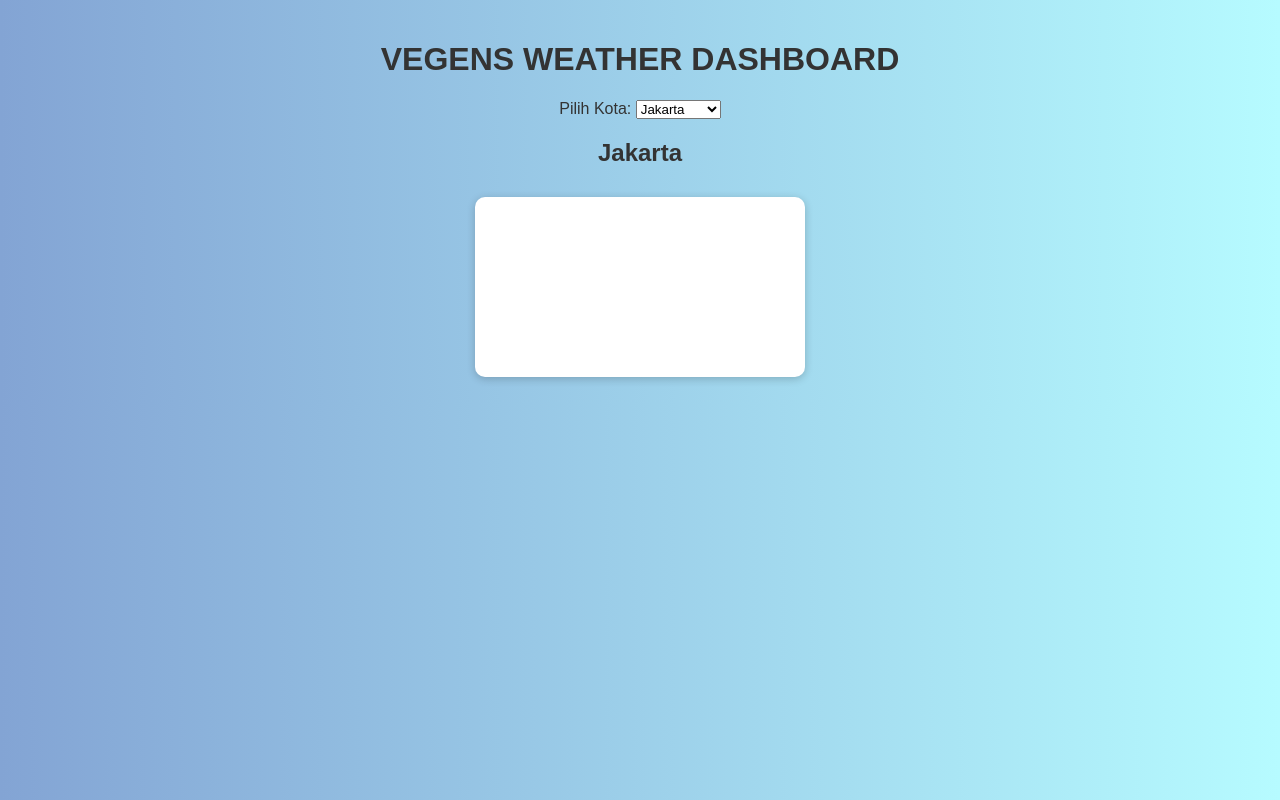
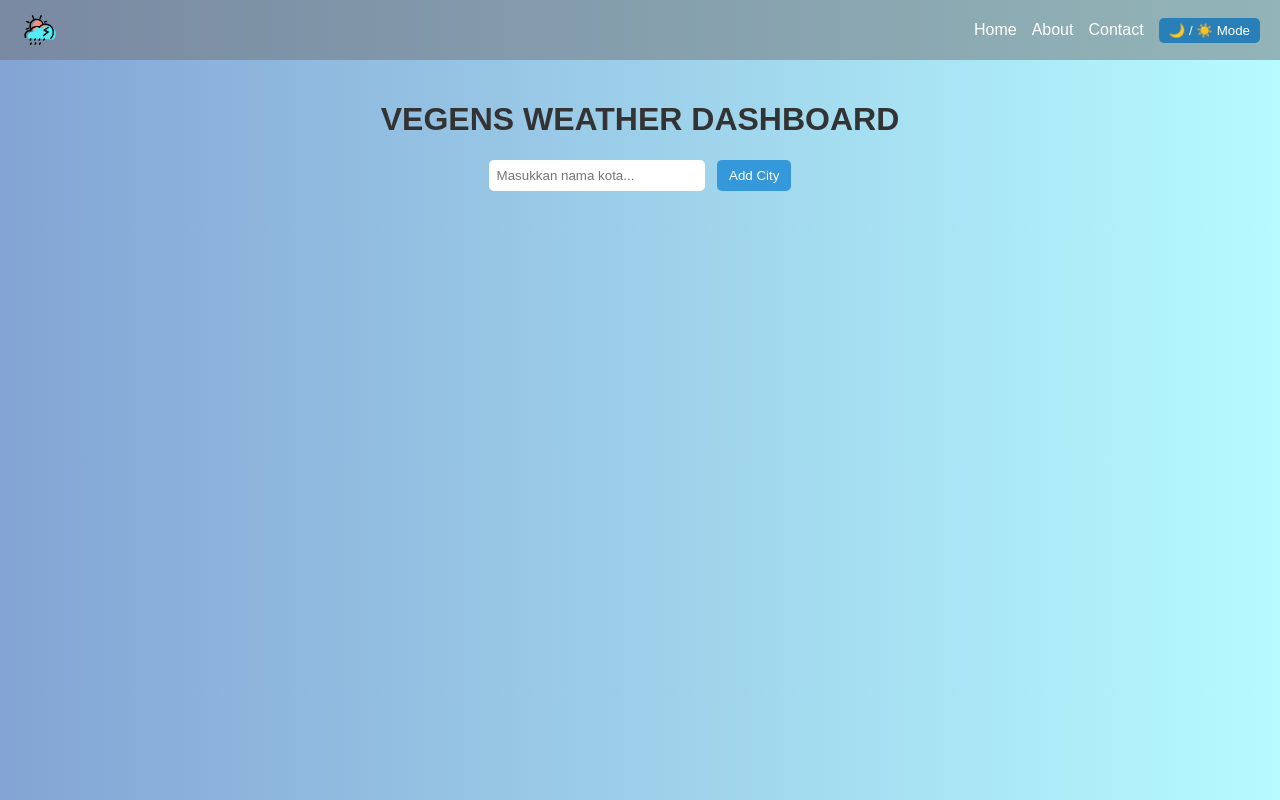
Before and after one commit to MuhammadHoil/Vegens-Weather-Dashboard, a plain HTML site: page index.html in a window 1280 px wide. Drawn offline with nearby package versions, Linux system fonts and the light colour scheme; no server answers.

Commit message:
update versi 1.1

```diff
--- a/index.html
+++ b/index.html
@@ -8,29 +8,30 @@
   <script src="https://cdn.jsdelivr.net/npm/chart.js"></script>
 </head>
 <body>
+  <nav class="navbar">
+    <div class="nav-logo">
+      <img src="images/weather_icon.png" alt="">
+    </div>
+    <div class="nav-links">
+      <a href="#">Home</a>
+      <a href="#">About</a>
+      <a href="#">Contact</a>
+      <button onclick="toggleDarkMode()">🌙 / ☀️ Mode</button>
+    </div>
+  </nav>
+
   <div class="container">
     <h1>VEGENS WEATHER DASHBOARD</h1>
 
-    <div class="city-selector">
-      <label for="city">Pilih Kota:</label>
-      <select id="city">
-        <option value="Jakarta">Jakarta</option>
-        <option value="Bogor">Bogor</option>
-        <option value="Depok">Depok</option>
-        <option value="Tangerang">Tangerang</option>
-        <option value="Bekasi">Bekasi</option>
-      </select>
+    <div class="controls">
+      <input type="text" id="city-input" placeholder="Masukkan nama kota..." />
+      <button onclick="addCity()">Add City</button>
     </div>
 
-    <div class="weather-info">
-      <h2 id="city-name">Jakarta</h2>
-      <p id="description"></p>
-      <p id="temperature"></p>
+    <div class="city-list" id="city-list">
+      <!-- Cuaca dan grafik tiap kota akan masuk di sini -->
     </div>
-
-    <canvas id="weatherChart"></canvas>
   </div>
 
   <script src="script.js"></script>
 </body>
-</html>
--- a/script.js
+++ b/script.js
@@ -1,13 +1,7 @@
 const apiKey = 'd0ce870163a5038075d6be6c83cfdcf5'; // Ganti dengan API Key kamu
-const citySelector = document.getElementById('city');
-const cityName = document.getElementById('city-name');
-const description = document.getElementById('description');
-const temperature = document.getElementById('temperature');
-const ctx = document.getElementById('weatherChart').getContext('2d');
+const cities = ['Jakarta', 'Bogor', 'Depok', 'Tangerang', 'Bekasi', ''];
+const cityList = document.getElementById('city-list');
 
-let weatherChart;
-
-// Fetch dan update data cuaca
 async function fetchWeather(city) {
   try {
     const response = await fetch(
@@ -16,29 +10,47 @@ async function fetchWeather(city) {
     const data = await response.json();
 
     if (data.cod !== "200") {
-      alert("Gagal mengambil data cuaca");
-      return;
+      alert(`Gagal mengambil data untuk ${city}: ${data.message}`);
+      return null;
     }
 
-    updateWeatherInfo(data);
-    updateChart(data);
-
+    return data;
   } catch (error) {
     console.error(error);
-    alert("Terjadi kesalahan dalam mengambil data cuaca");
+    alert(`Error mengambil data untuk ${city}`);
+    return null;
   }
 }
 
-// Update informasi dasar cuaca
-function updateWeatherInfo(data) {
+function createCityCard(data) {
+  const existingCard = document.getElementById(`card-${data.city.name}`);
+  if (existingCard) {
+    existingCard.remove(); // hapus dulu biar update
+  }
+
+  const cityCard = document.createElement('div');
+  cityCard.className = 'city-card';
+  cityCard.id = `card-${data.city.name}`;
+
+  const cityName = data.city.name;
   const currentWeather = data.list[0];
-  cityName.textContent = data.city.name;
-  description.textContent = currentWeather.weather[0].description;
-  temperature.textContent = `Suhu: ${currentWeather.main.temp}°C`;
+
+  cityCard.innerHTML = `
+    <div class="weather-info">
+      <h2>${cityName}</h2>
+      <p>${currentWeather.weather[0].description}</p>
+      <p>Suhu: ${currentWeather.main.temp}°C</p>
+    </div>
+    <canvas id="chart-${cityName}"></canvas>
+  `;
+
+  cityList.appendChild(cityCard);
+  updateChart(data, `chart-${cityName}`);
 }
 
-// Update grafik cuaca
-function updateChart(data) {
+function updateChart(data, canvasId) {
+  const ctx = document.getElementById(canvasId).getContext('2d');
+
   const labels = data.list
     .filter(item => item.dt_txt.includes("12:00:00"))
     .map(item => new Date(item.dt_txt).toLocaleDateString('id-ID', { weekday: 'short', day: 'numeric' }));
@@ -47,11 +59,7 @@ function updateChart(data) {
     .filter(item => item.dt_txt.includes("12:00:00"))
     .map(item => item.main.temp);
 
-  if (weatherChart) {
-    weatherChart.destroy();
-  }
-
-  weatherChart = new Chart(ctx, {
+  new Chart(ctx, {
     type: 'line',
     data: {
       labels: labels,
@@ -76,10 +84,35 @@ function updateChart(data) {
   });
 }
 
-// Event listener perubahan kota
-citySelector.addEventListener('change', (e) => {
-  fetchWeather(e.target.value);
-});
+async function init() {
+  cityList.innerHTML = ''; // reset dulu
+  for (const city of cities) {
+    const data = await fetchWeather(city);
+    if (data) {
+      createCityCard(data);
+    }
+  }
+}
 
-// Inisialisasi awal
-fetchWeather(citySelector.value);
+function addCity() {
+  const input = document.getElementById('city-input');
+  const cityName = input.value.trim();
+  if (cityName && !cities.includes(cityName)) {
+    cities.push(cityName);
+    fetchWeather(cityName).then(data => {
+      if (data) createCityCard(data);
+    });
+    input.value = '';
+  } else {
+    alert('Kota sudah ditambahkan atau input kosong!');
+  }
+}
+
+function toggleDarkMode() {
+  document.body.classList.toggle('dark-mode');
+}
+
+// Refresh otomatis tiap 10 menit
+setInterval(init, 600000); // 600000 ms = 10 menit
+
+init();
--- a/style.css
+++ b/style.css
@@ -5,25 +5,127 @@ body {
   background: linear-gradient(to right, #83a4d4, #b6fbff);
   color: #333;
   text-align: center;
+  transition: background 0.3s, color 0.3s;
+}
+
+body.dark-mode {
+  background: linear-gradient(to right, #2c3e50, #4ca1af);
+  color: #eee;
 }
 
 .container {
   padding: 20px;
-    max-width: 600px;
+  max-width: 1200px;
   margin: auto;
 }
 
-  .city-selector {
+.navbar {
+  display: flex;
+  justify-content: space-between;
+  align-items: center;
+  background: rgba(113, 113, 114, 0.5);
+  color: white;
+  padding: 10px 20px;
+}
+
+.navbar .nav-logo {
+  font-size: 1.5em;
+  font-weight: bold;
+}
+
+.nav-logo img {
+  height: 40px; /* Sesuaikan tinggi gambar */
+  width: auto;
+  vertical-align: middle;
+}
+
+
+.navbar .nav-links {
+  display: flex;
+  align-items: center;
+  gap: 15px;
+}
+
+.navbar .nav-links a {
+  color: white;
+  text-decoration: none;
+  transition: color 0.3s;
+}
+
+.navbar .nav-links a:hover {
+  color: #ecf0f1;
+}
+
+.navbar .nav-links button {
+  background: #2980b9;
+  border: none;
+  color: white;
+  padding: 5px 10px;
+  border-radius: 5px;
+  cursor: pointer;
+}
+
+.navbar .nav-links button:hover {
+  background: #1f6391;
+}
+
+.controls {
   margin-bottom: 20px;
 }
 
+.controls input {
+  padding: 8px;
+  width: 200px;
+  border: none;
+  border-radius: 5px;
+  margin-right: 8px;
+}
+
+.controls button {
+  padding: 8px 12px;
+  border: none;
+  border-radius: 5px;
+  background: #3498db;
+  color: white;
+  cursor: pointer;
+  transition: background 0.3s;
+}
+
+.controls button:hover {
+  background: #2980b9;
+}
+
+.city-list {
+  display: flex;
+  flex-wrap: wrap;
+  gap: 20px;
+  justify-content: center;
+}
+
+.city-card {
+  background: #fff;
+  border-radius: 10px;
+  padding: 15px;
+  box-shadow: 0 2px 8px rgba(0,0,0,0.2);
+  width: 300px;
+  transition: transform 0.3s;
+}
+
+body.dark-mode .city-card {
+  background: #34495e;
+}
+
+.city-card:hover {
+  transform: translateY(-5px);
+}
+
 .weather-info {
-    margin-bottom: 30px;
+  margin-bottom: 15px;
 }
 
 canvas {
   background: #fff;
   border-radius: 10px;
-    padding: 15px;
-    box-shadow: 0 2px 8px rgba(0,0,0,0.2);
+  padding: 10px;
+  width: 100%;
 }
```
Also changed, not shown: images/weather_icon.png (added). Lines whose indentation alone changed are shown as unchanged.
